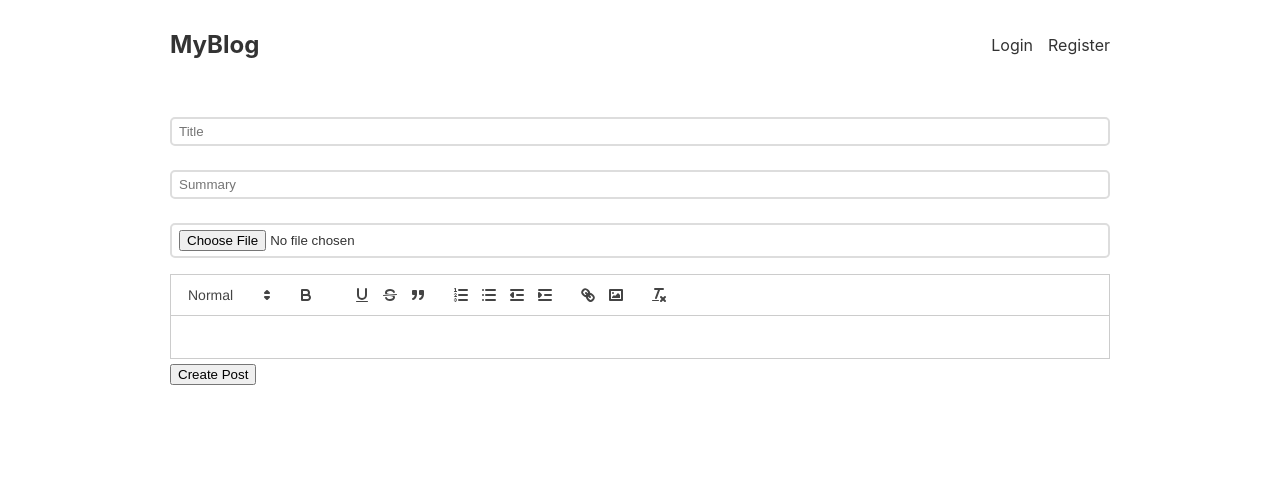
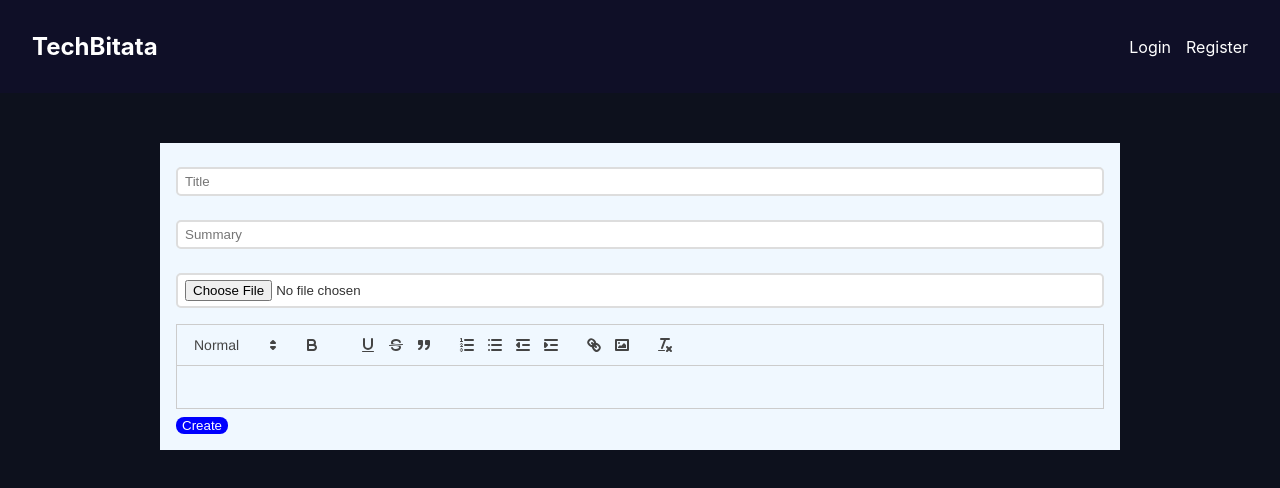
Before and after one commit to prcordova/poostatoes-frontend, a React (Create React App) app: page /create in a window 1280 px wide. Shown: the top 488 px of the page. Built offline with nearby package versions, Linux system fonts and the light colour scheme; no server answers.

Commit message:
feat:changed the colors from main, transitionated the outlet and main & header components

```diff
--- a/src/App.css
+++ b/src/App.css
@@ -8,42 +8,20 @@ img {
 
 body {
   color: #333;
-
+  background-color: rgb(13, 17, 29);
 }
 
 main {
 
-  padding: 10px;
+  padding: 1rem;
   max-width: 960px;
+  background-color: aliceblue;
   margin: 0 auto;
+
 
 }
 
-header {
-  margin-top: 20px;
-  display: flex;
-  justify-content: space-between;
-  margin-bottom: 50px;
-  align-items: center;
 
-}
-
-header a {
-  text-decoration: none;
-  color: inherit
-}
-
-header a.logo {
-  font-weight: bold;
-  font-size: 1.5rem;
-}
-
-header nav {
-  display: flex;
-  gap: 15px;
-
-
-}
 
 
 
--- a/src/components/Header/index.css
+++ b/src/components/Header/index.css
@@ -0,0 +1,38 @@
+header {
+    padding: 2rem;
+    display: flex;
+    justify-content: space-between;
+    margin-bottom: 50px;
+    align-items: center;
+    background-color: rgb(15, 15, 39);
+
+}
+
+header a {
+    text-decoration: none;
+    color: white;
+
+}
+
+.logo {
+    font-weight: bold;
+
+
+    font-size: 1.5rem;
+}
+
+header nav {
+    display: flex;
+
+    gap: 15px;
+    color: white;
+
+
+}
+
+@media (max-width: 449px) {
+    .logo {
+        display: none;
+
+    }
+}
--- a/src/components/Header/index.js
+++ b/src/components/Header/index.js
@@ -37,13 +37,13 @@ export default function Header() {
   return (
     <header>
       <Link to="/" className="logo">
-        MyBlog
+        TechBitata
       </Link>
       <nav>
         {username && (
           <>
             <span>Hello, {username}</span>
-            <Link to="/create">Create new Post</Link>
+            <Link to="/create">Create</Link>
             <Link to="/">
               <a onClick={logout}>Logout</a>
             </Link>
--- a/src/components/Layout/index.jsx
+++ b/src/components/Layout/index.jsx
@@ -4,9 +4,11 @@ import { Outlet } from "react-router-dom";
 
 export default function Layout() {
   return (
-    <main>
+    <>
       <Header />
-      <Outlet />
-    </main>
+      <main>
+        <Outlet />
+      </main>
+    </>
   );
 }
--- a/src/pages/CreatePost.jsx
+++ b/src/pages/CreatePost.jsx
@@ -75,7 +75,18 @@ export default function CreatePost() {
       />
       <Input type="file" onChange={(e) => setFiles(e.target.files)} />
       <Editor value={content} onChange={setContent} />
-      <button style={{ marginTop: "5px" }}>Create Post</button>
+      <button
+        className="create-new-post-btn"
+        style={{
+          marginTop: "8px",
+          borderRadius: ".5rem",
+          backgroundColor: "blue",
+          color: "white",
+          border: "none",
+        }}
+      >
+        Create
+      </button>
     </form>
   );
 }
```
Also changed, not shown: package.json (+1 -85 lines).
